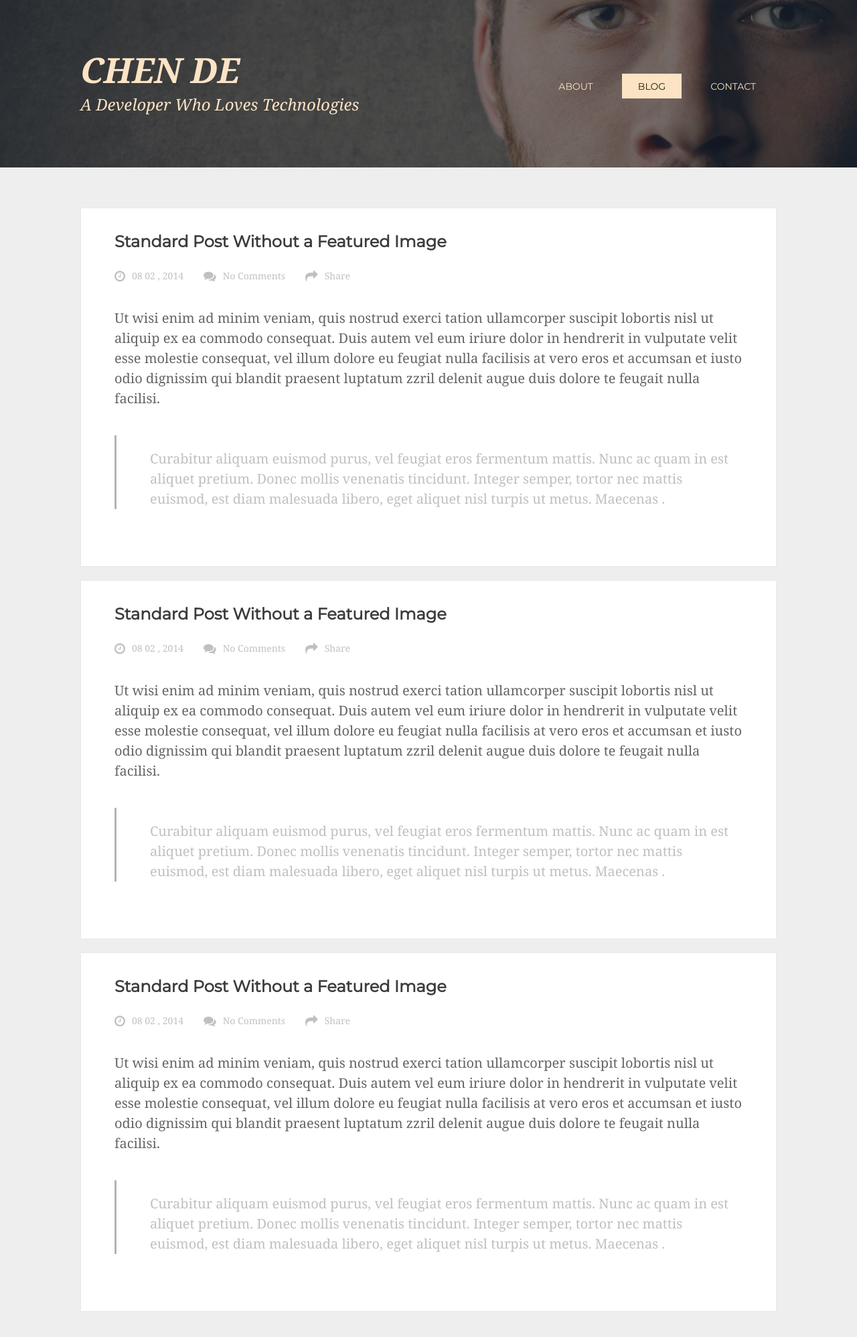
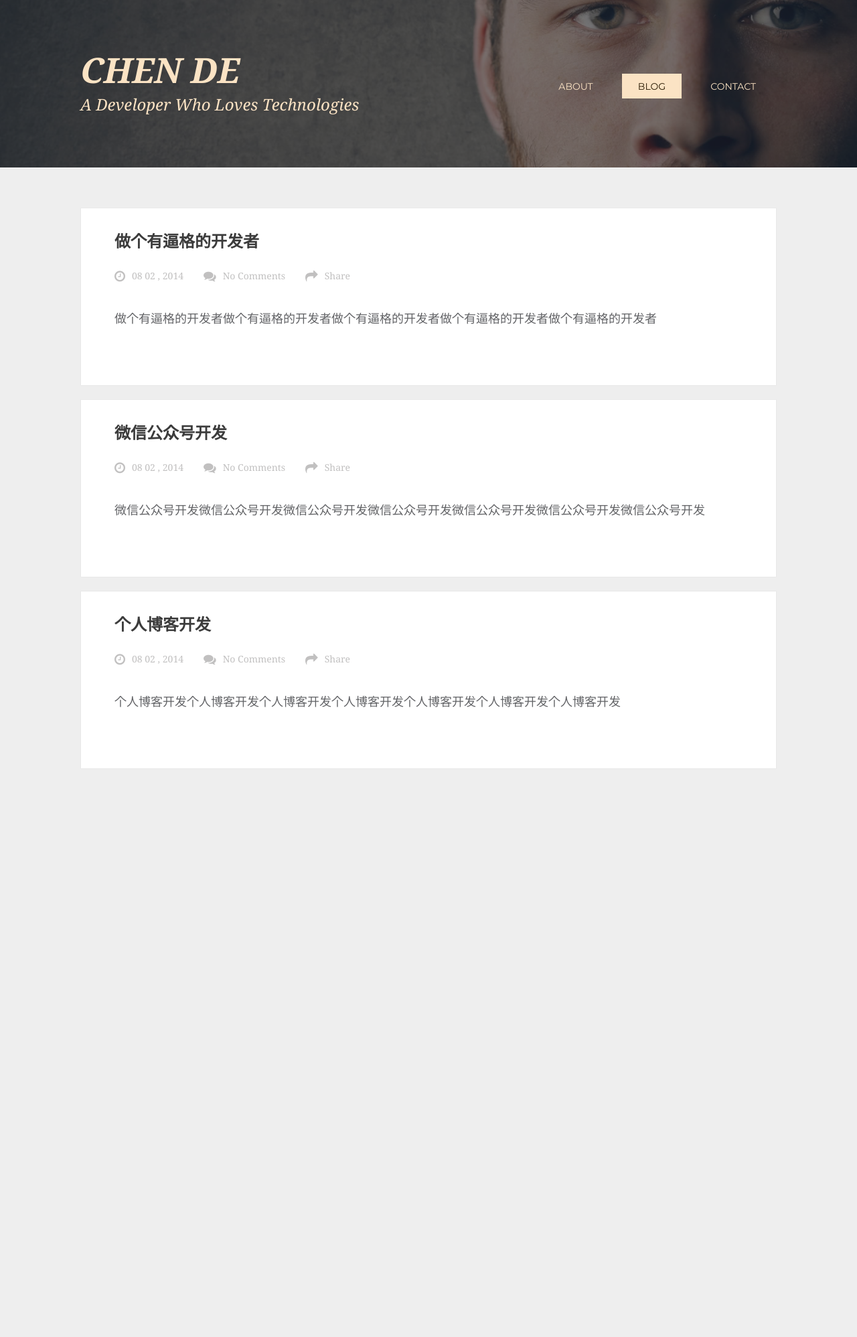
Before and after one commit to cd1989/cd1989.github.io, a Jekyll site: the page built from index.html, in a window 1280 px wide. Shown: the top 1996 px of the page at 67% size. Built offline with Jekyll 4.4.1, drawn with Linux system fonts in a browser that asks for light colours; some web fonts are replaced.

Commit message:
Small update

```diff
--- a/_includes/css/blogs.css
+++ b/_includes/css/blogs.css
@@ -53,6 +53,7 @@
 }
 
 p {
+	font-size: 18px;
 	color: #{{ site.color.primary }};
 }
 
--- a/index.html
+++ b/index.html
@@ -6,7 +6,7 @@
 	<div class="wrapper">
 		<div class="blog">
 			<div class="blog-content">
-				<h2 class="blog-header"><a href="#">Standard Post Without a Featured Image</a></h2>
+				<h2 class="blog-header"><a href="#">做个有逼格的开发者</a></h2>
 
 				<div class="blog-meta">
 					<span class="date-span"><i class="fa fa-lg fa-clock-o"></i><a href="#">08 02 , 2014</a></span>
@@ -18,15 +18,14 @@
 				<div class="clearfix"></div>
 
 				<div class="main-content">
-					<p>Ut wisi enim ad minim veniam, quis nostrud exerci tation ullamcorper suscipit lobortis nisl ut aliquip ex ea commodo consequat. Duis autem vel eum iriure dolor in hendrerit in vulputate velit esse molestie consequat, vel illum dolore eu feugiat nulla facilisis at vero eros et accumsan et iusto odio dignissim qui blandit praesent luptatum zzril delenit augue duis dolore te feugait nulla facilisi.</p>
+					<p>做个有逼格的开发者做个有逼格的开发者做个有逼格的开发者做个有逼格的开发者做个有逼格的开发者</p>
 					<div style="margin-top:10px; margin-bottom:10px; float: left; clear: both; width: 100%;" class="margin"></div>
-					<blockquote class="blockquote">Curabitur aliquam euismod purus, vel feugiat eros fermentum mattis. Nunc ac quam in est aliquet pretium. Donec mollis venenatis tincidunt. Integer semper, tortor nec mattis euismod, est diam malesuada libero, eget aliquet nisl turpis ut metus. Maecenas .</blockquote>
 				</div>
 			</div>
 		</div>
 		<div class="blog">
 			<div class="blog-content">
-				<h2 class="blog-header"><a href="#">Standard Post Without a Featured Image</a></h2>
+				<h2 class="blog-header"><a href="#">微信公众号开发</a></h2>
 
 				<div class="blog-meta">
 					<span class="date-span"><i class="fa fa-lg fa-clock-o"></i><a href="#">08 02 , 2014</a></span>
@@ -38,15 +37,14 @@
 				<div class="clearfix"></div>
 
 				<div class="main-content">
-					<p>Ut wisi enim ad minim veniam, quis nostrud exerci tation ullamcorper suscipit lobortis nisl ut aliquip ex ea commodo consequat. Duis autem vel eum iriure dolor in hendrerit in vulputate velit esse molestie consequat, vel illum dolore eu feugiat nulla facilisis at vero eros et accumsan et iusto odio dignissim qui blandit praesent luptatum zzril delenit augue duis dolore te feugait nulla facilisi.</p>
+					<p>微信公众号开发微信公众号开发微信公众号开发微信公众号开发微信公众号开发微信公众号开发微信公众号开发</p>
 					<div style="margin-top:10px; margin-bottom:10px; float: left; clear: both; width: 100%;" class="margin"></div>
-					<blockquote class="blockquote">Curabitur aliquam euismod purus, vel feugiat eros fermentum mattis. Nunc ac quam in est aliquet pretium. Donec mollis venenatis tincidunt. Integer semper, tortor nec mattis euismod, est diam malesuada libero, eget aliquet nisl turpis ut metus. Maecenas .</blockquote>
 				</div>
 			</div>
 		</div>
 		<div class="blog">
 			<div class="blog-content">
-				<h2 class="blog-header"><a href="#">Standard Post Without a Featured Image</a></h2>
+				<h2 class="blog-header"><a href="#">个人博客开发</a></h2>
 
 				<div class="blog-meta">
 					<span class="date-span"><i class="fa fa-lg fa-clock-o"></i><a href="#">08 02 , 2014</a></span>
@@ -58,9 +56,8 @@
 				<div class="clearfix"></div>
 
 				<div class="main-content">
-					<p>Ut wisi enim ad minim veniam, quis nostrud exerci tation ullamcorper suscipit lobortis nisl ut aliquip ex ea commodo consequat. Duis autem vel eum iriure dolor in hendrerit in vulputate velit esse molestie consequat, vel illum dolore eu feugiat nulla facilisis at vero eros et accumsan et iusto odio dignissim qui blandit praesent luptatum zzril delenit augue duis dolore te feugait nulla facilisi.</p>
+					<p>个人博客开发个人博客开发个人博客开发个人博客开发个人博客开发个人博客开发个人博客开发</p>
 					<div style="margin-top:10px; margin-bottom:10px; float: left; clear: both; width: 100%;" class="margin"></div>
-					<blockquote class="blockquote">Curabitur aliquam euismod purus, vel feugiat eros fermentum mattis. Nunc ac quam in est aliquet pretium. Donec mollis venenatis tincidunt. Integer semper, tortor nec mattis euismod, est diam malesuada libero, eget aliquet nisl turpis ut metus. Maecenas .</blockquote>
 				</div>
 			</div>
 		</div>
```
